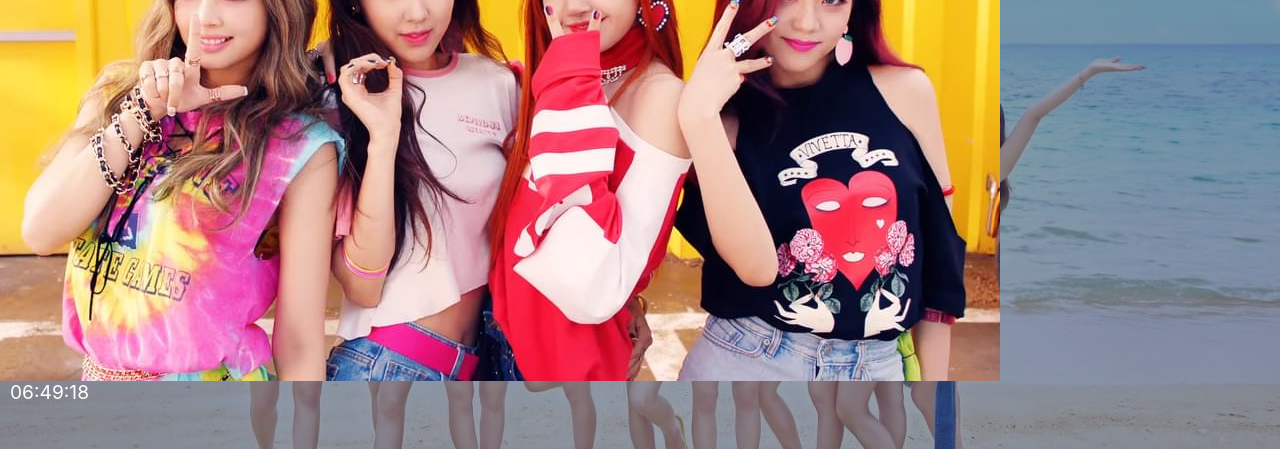
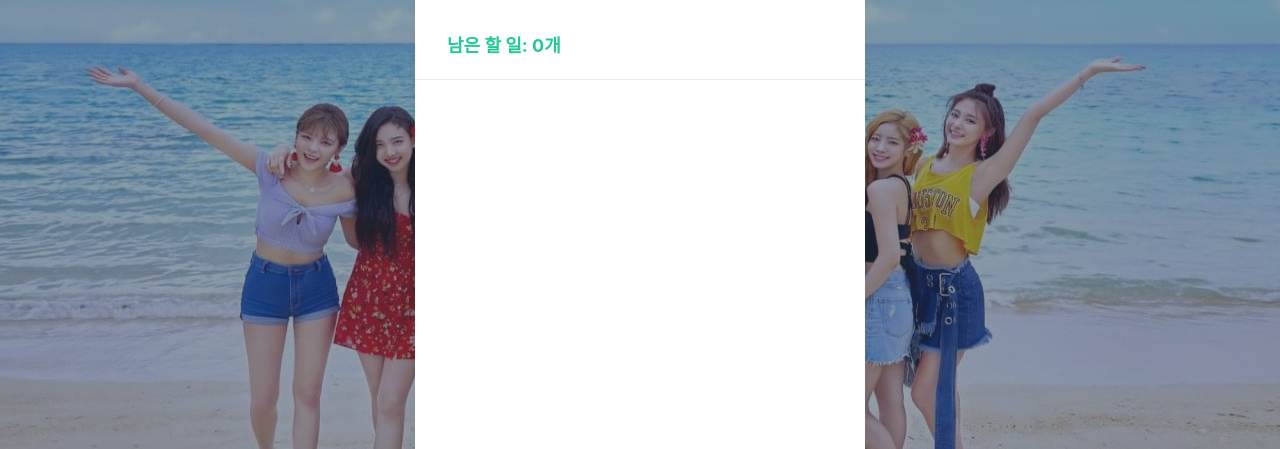
Before and after one commit to BKJang/vanilla-todoApp, a plain HTML site: page index.html in a window 1280 px wide. Shown: the part 181-630 px from the top of the page. Drawn offline with Linux system fonts and the light colour scheme.

Commit message:
Update 2019-08-24T06:49:08.996Z

```diff
--- a/index.html
+++ b/index.html
@@ -1 +1 @@
-<!DOCTYPE html><html lang=ko><head><meta charset=UTF-8><meta name=viewport content="width=device-width, initial-scale=1.0"><meta http-equiv=X-UA-Compatible content="ie=edge"><link rel=stylesheet type=text/css href=css/style.css><link rel=stylesheet href="https://fonts.googleapis.com/icon?family=Material+Icons"><title>VANILLA TODOAPP</title></head><body><div><img src=/img/1.jpg><div class=header><div class="top-left js-clock"><span class=clock-text>00:00</span></div><div class=top-right><span class=js-weather></span></div></div><div class=todo-template><div class="todo-head-container js-toDoHead"><h1></h1><div class=day></div><div class=tasks-left></div></div><ul class="todo-list-container js-toDoList"></ul><div class=insert-form-positioner><div class=insert-form><form class=js-toDoForm><input type=text class="insert-input js-todoInput" autofocus placeholder="할 일을 입력 후, Enter 를 누르세요"></form><i class="material-icons circle-button js-todoBtn" style="line-height: 80px; font-size: 50px;">add</i></div></div></div></div><script src=js/bg.js></script><script src=js/clock.js></script><script src=js/todo.js></script><script src=js/weather.js></script></body></html>
+<!DOCTYPE html><html lang=ko><head><meta charset=UTF-8><meta name=viewport content="width=device-width, initial-scale=1.0"><meta http-equiv=X-UA-Compatible content="ie=edge"><link rel=stylesheet type=text/css href=css/style.css><link rel=stylesheet href="https://fonts.googleapis.com/icon?family=Material+Icons"><title>VANILLA TODOAPP</title></head><body><div><div class=header><div class="top-left js-clock"><span class=clock-text>00:00</span></div><div class=top-right><span class=js-weather></span></div></div><div class=todo-template><div class="todo-head-container js-toDoHead"><h1></h1><div class=day></div><div class=tasks-left></div></div><ul class="todo-list-container js-toDoList"></ul><div class=insert-form-positioner><div class=insert-form><form class=js-toDoForm><input type=text class="insert-input js-todoInput" autofocus placeholder="할 일을 입력 후, Enter 를 누르세요"></form><i class="material-icons circle-button js-todoBtn" style="line-height: 80px; font-size: 50px;">add</i></div></div></div></div><script src=js/bg.js></script><script src=js/clock.js></script><script src=js/todo.js></script><script src=js/weather.js></script></body></html>
```
